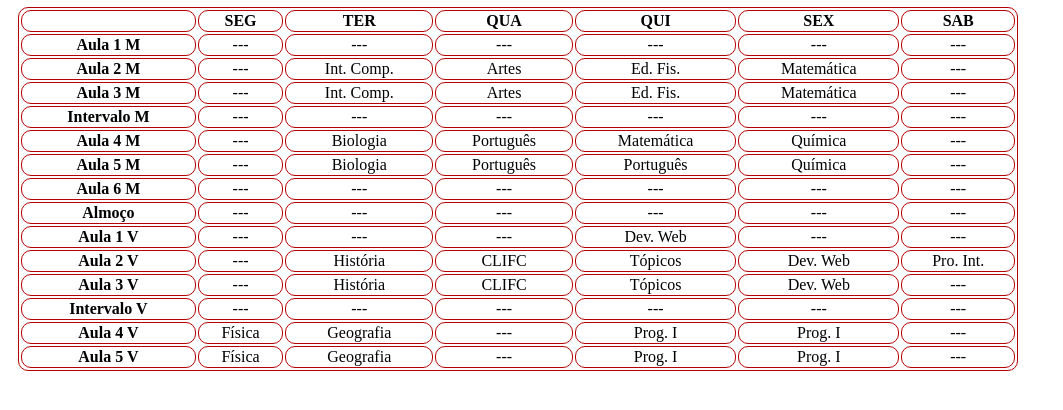
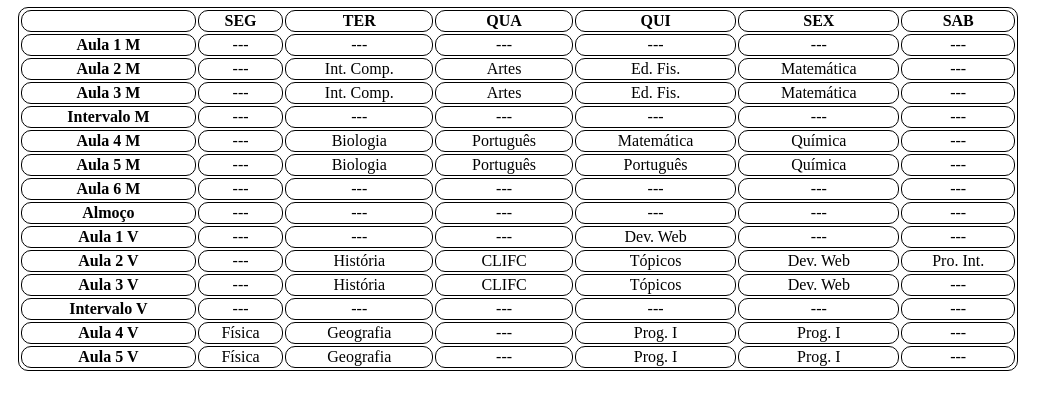
Before and after one commit to kapef/tabela-e-formularios, a plain HTML site: page index.html in a window 1280 px wide. Shown: the part 248-658 px from the top of the page, without its empty margins (0-1063 px from the left). Drawn offline with Linux system fonts and the light colour scheme.

Commit message:
Update index.css
mudando a cor da borda pra preto

```diff
--- a/index.css
+++ b/index.css
@@ -15,6 +15,6 @@
     text-align: center;
     border: 1px solid black;
     border-radius: 10px;
-    border-color: #b30000;
+    border-color: black;
     margin: 10px;
 }
```
